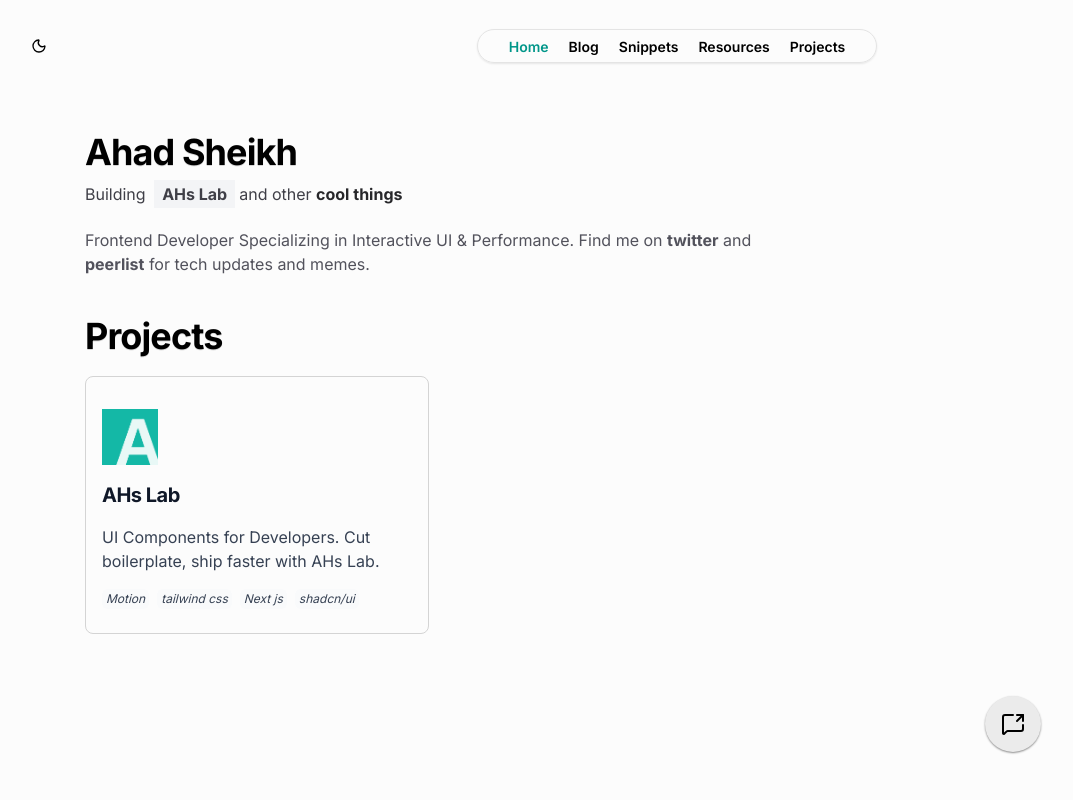
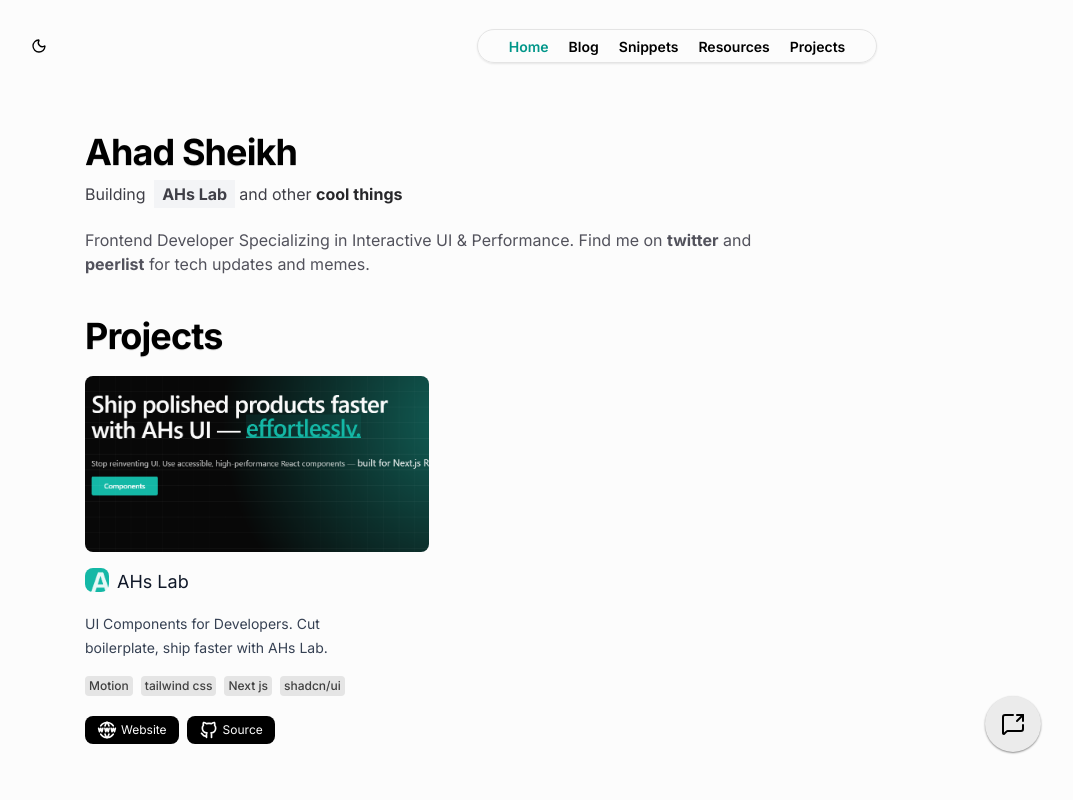
Before and after one commit to ahadsheikh1814/Ahs, a Next.js app: page / in a window 1280 px wide. Shown: the top 800 px of the page, without its empty margins (191-1264 px from the left). Built offline with nearby package versions, Linux system fonts and the light colour scheme.

Commit message:
add new project card

```diff
--- a/app/blog/page.tsx
+++ b/app/blog/page.tsx
@@ -18,7 +18,7 @@
   const allBlogs = getBlogs();
   console.log(await allBlogs);
   return (
-    <div className="relative min-h-[200vh]">
+    <div className="relative min-h-screen">
       <H1>All Blogs</H1>
       <HighLightText>I like to write for community</HighLightText>
       <div className="border-accent-foreground/10 bg-accent mt-10 flex flex-col gap-10 rounded border p-3">
--- a/app/page.tsx
+++ b/app/page.tsx
@@ -11,7 +11,7 @@
     <H1 className="mt-10">Projects</H1>
     <div className="grid md:grid-cols-2 gap-10 mt-5">
     {Projects.map((itm,idx)=>(
-      <ProjectCards key={idx} title={itm.title} description={itm.description} imgUrl={itm.imgUrl} tech={itm.tech} link={itm.link}/>
+      <ProjectCards key={idx} title={itm.title} description={itm.description} imgUrl={itm.imgUrl} tech={itm.tech} link={itm.link} LandImg={itm.LandImg} GitDir={itm.GitDir}/>
     ))}
     </div>
     </div>
--- a/app/projects/page.tsx
+++ b/app/projects/page.tsx
@@ -6,7 +6,7 @@
 
 const page = () => {
   return (
-    <div>
+    <div className="min-h-screen">
       <H1 className="mt-10">Projects</H1>
       <HighLightText>I love to make cool things</HighLightText>
       <div className="mt-5 grid gap-10 md:grid-cols-2">
@@ -18,6 +18,8 @@
             imgUrl={itm.imgUrl}
             tech={itm.tech}
             link={itm.link}
+            LandImg={itm.LandImg}
+            GitDir={itm.GitDir}
           />
         ))}
       </div>
--- a/components/landing/ProjectCards.tsx
+++ b/components/landing/ProjectCards.tsx
@@ -1,6 +1,7 @@
-"use client"
+"use client";
+import { cn } from "@/lib/utils";
+import { IconBrandGithub, IconWorldWww } from "@tabler/icons-react";
 import Image from "next/image";
-import { useRouter } from "next/navigation";
 import React from "react";
 
 const ProjectCards = ({
@@ -8,45 +9,81 @@
   description,
   imgUrl,
   tech,
-  link
+  link,
+  LandImg,
+  GitDir
 }: {
   title: string;
   description: string;
   imgUrl: string;
   tech: string[];
-  link:string;
+  link: string;
+  LandImg: string;
+  GitDir?: string;
 }) => {
-  const router = useRouter();
   return (
-    <div className="relative h-full w-full">
+    <div className="group relative h-full w-full">
       <div
-      onClick={()=>router.push(link)}
-      className="relative flex flex-col items-start rounded border border-neutral-300 p-4 dark:border-gray-800 cursor-pointer">
-        <div className="my-4 w-14 h-14 overflow-hidden">
+        className={cn(
+          "relative flex h-96  flex-col items-start rounded",
+          "transition-all duration-100 ease-in-out",
+          "border-neutral-300 dark:border-neutral-800",
+          "group-hover:border"
+        )}
+      >
+        <div className={cn(
+          "h-[50%] w-full overflow-hidden rounded",
+          "z-10 group-hover:scale-103",
+          "transition-all duration-100 ease-in-out"
+
+        )}>
           <Image
-          src={imgUrl}
-          alt={title}
-          width={1200}
-          height={1200}
-          className="w-full h-full object-cover"
+            src={LandImg}
+            alt={title}
+            width={1200}
+            height={1200}
+            className="h-full w-full object-cover object-top-left"
           />
         </div>
-        <div>
-          <h4 className="text-xl font-bold tracking-tight text-gray-900 dark:text-gray-100">
-            {title}
-          </h4>
-          <p className="pt-4 leading-6 text-gray-700 dark:text-gray-300">
+        <div className="my-4 group-hover:mx-4 transition-all duration-100 ease-in-out">
+          <div className="flex items-center gap-2">
+            <div className="-mt-1 h-6 w-6 overflow-hidden rounded">
+              <Image
+                src={imgUrl}
+                alt="Logo"
+                height={100}
+                width={100}
+                className="h-full w-full object-cover"
+              />
+            </div>
+            <h4 className="text-lg text-gray-900 dark:text-gray-100">
+              {title}
+            </h4>
+          </div>
+          <p className="pt-4 text-sm leading-6 text-gray-700 w-[80%] z-10 group-hover:w-full transition-all duration-75 ease-in-out dark:text-gray-300">
             {description}
           </p>
           <div className="flex flex-wrap pt-4 md:flex-row">
             {tech.map((itm) => (
               <p
                 key={itm}
-                className="mr-2 mb-2 rounded-md bg-gray-50 px-1 text-xs leading-5 text-gray-700 italic dark:border dark:border-zinc-700 dark:bg-transparent dark:text-gray-300"
+                className="mr-2 mb-2 rounded-sm bg-neutral-200 px-1 text-xs leading-5 font-medium text-neutral-700 dark:bg-neutral-700 dark:text-neutral-100"
               >
                 {itm}
               </p>
             ))}
+          </div>
+          <div className="flex gap-2 mt-3">
+            <a href={link} className="flex gap-1 text-xs bg-primary text-background items-center px-3 py-1 rounded">
+              <IconWorldWww className="h-5 w-5"/>
+              Website
+            </a>
+            {GitDir && (
+              <a href={GitDir} className="flex gap-1 text-xs bg-primary text-background items-center px-3 py-1 rounded">
+              <IconBrandGithub className="h-5 w-5"/>
+              Source
+            </a>
+            )}
           </div>
         </div>
       </div>
--- a/components/layout/Container.tsx
+++ b/components/layout/Container.tsx
@@ -8,7 +8,7 @@
   children: React.ReactNode;
   className?: string;
 }) => {
-  return <main className={cn(className,"max-w-3xl mx-auto w-full px-5")}>{children}</main>;
+  return <main className={cn(className,"max-w-3xl mx-auto w-full min-h-screen px-5")}>{children}</main>;
 };
 
 export default Container;
--- a/components/layout/Footer.tsx
+++ b/components/layout/Footer.tsx
@@ -1,15 +1,14 @@
 import { IconBrandX } from "@tabler/icons-react";
 import Image from "next/image";
-import Link from "next/link";
 import React from "react";
 import HighLightText from "../elements/HighLightText";
 
 const Footer = () => {
   return (
-    <div className="relative mx-auto h-full w-full  py-3 md:py-3">
-      <div className="flex w-full justify-between border-t border-neutral-100 py-3  dark:border-neutral-800">
+    <div className="relative mx-auto h-full w-full  py-3 text-sm">
+      <div className="flex w-full gap-1 items-center border-t border-neutral-100 py-3  dark:border-neutral-800">
         <p className="">Find me on </p>
-        <div className="flex items-center justify-center gap-2">
+        <div className="flex items-center justify-center gap-1">
           <a href="https://x.com/AhadSheikh1814_">
             <IconBrandX />
           </a>
@@ -28,7 +27,7 @@
           </a>
         </div>
       </div>
-      <h3 className="flex gap-2">
+      <h3 className="flex gap-2 items-center">
         Portfolio inspired by{" "}
         <span>
           <HighLightText>
--- a/lib/projects.ts
+++ b/lib/projects.ts
@@ -4,6 +4,8 @@
     imgUrl: string;
     tech: string[];
     link:string;
+    LandImg: string;
+    GitDir?: string;
 }
 
 export const Projects:project[] = [
@@ -17,6 +19,8 @@
             "Next js",
             "shadcn/ui"
         ],
-        link:"https://ahs-lab.vercel.app"
+        link:"https://ahs-lab.vercel.app",
+        LandImg:"/AhsLab.png",
+        GitDir:"https://github.com/ahadsheikh1814/AHs-Lab"
     }
 ]
```
Also changed, not shown: public/AhsLab.png (added).
